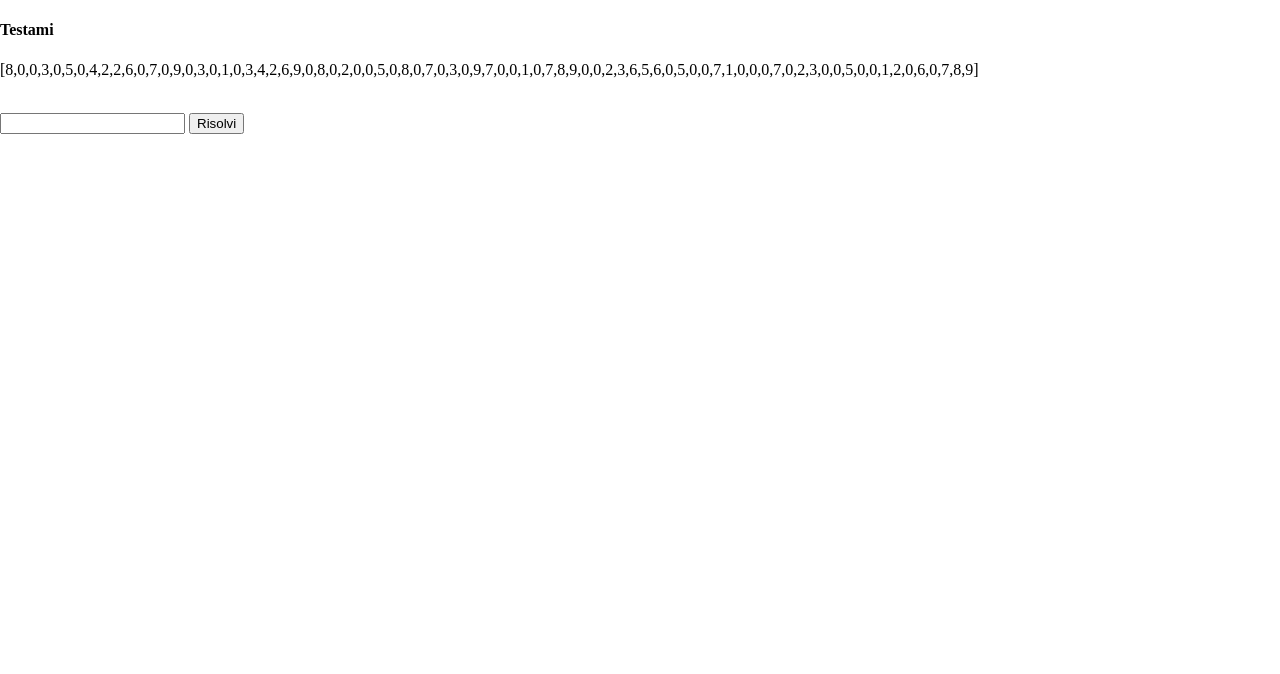
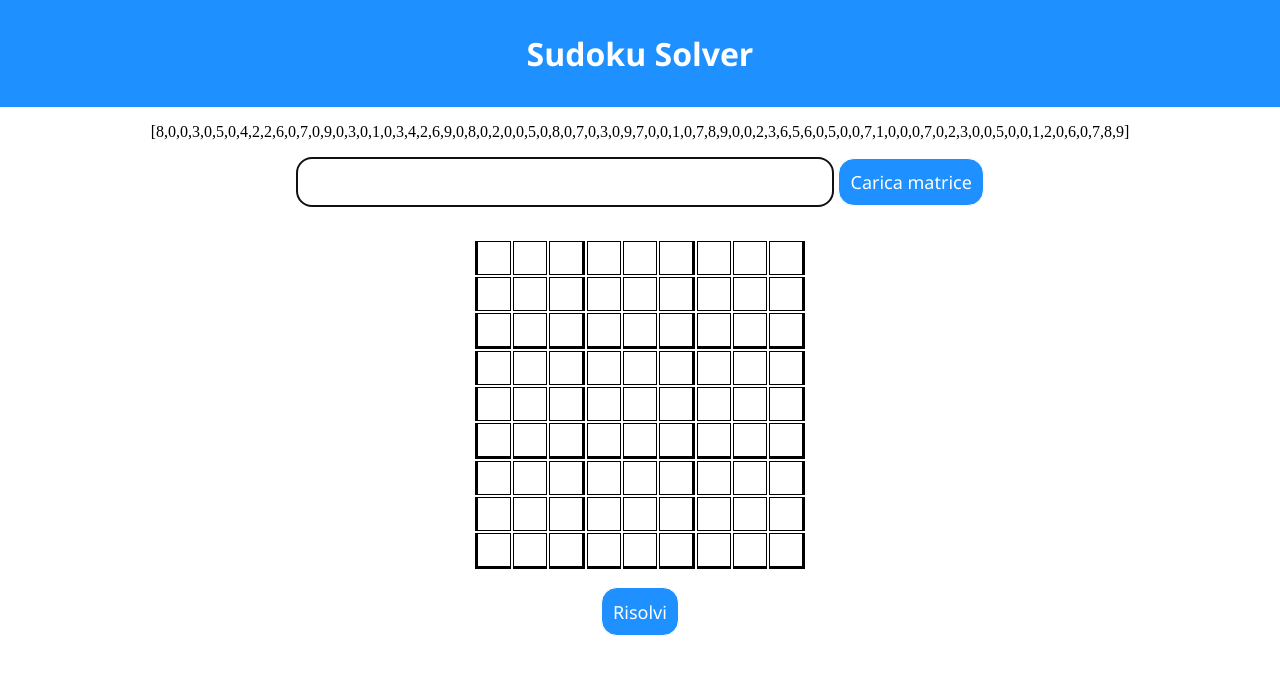
Before and after one commit to simone-cartalemi/cloud-system-project-sudoku-solver, a plain HTML site: page tester/index.html in a window 1280 px wide. Drawn offline with Linux system fonts and the light colour scheme.

Commit message:
feat: new design for web page

```diff
--- a/tester/index.html
+++ b/tester/index.html
@@ -9,13 +9,122 @@
 		<script src="solver.js"></script>
 	</head>
 	<body>
-		<div>
-			<h4>Testami</h4>
+		<div class="header">
+			<h4>Sudoku Solver</h4>
+		</div>
+		<div class="wrap">
 			<p>[8,0,0,3,0,5,0,4,2,2,6,0,7,0,9,0,3,0,1,0,3,4,2,6,9,0,8,0,2,0,0,5,0,8,0,7,0,3,0,9,7,0,0,1,0,7,8,9,0,0,2,3,6,5,6,0,5,0,0,7,1,0,0,0,7,0,2,3,0,0,5,0,0,1,2,0,6,0,7,8,9]</p>
+
+			<input type="text" id="matrix">
+			<input type="button" id="load" value="Carica matrice">
 			<br>
 		</div>
-		<input type="text" id="matrix">
-		<input type="button" id="send" value="Risolvi">
+
+		<div class="wrap">
+			<table id="table-matrix">
+				<tr>
+				<td></td>
+				<td></td>
+				<td></td>
+				<td></td>
+				<td></td>
+				<td></td>
+				<td></td>
+				<td></td>
+				<td></td>
+				</tr>
+				<tr>
+				<td></td>
+				<td></td>
+				<td></td>
+				<td></td>
+				<td></td>
+				<td></td>
+				<td></td>
+				<td></td>
+				<td></td>
+				</tr>
+				<tr>
+				<td></td>
+				<td></td>
+				<td></td>
+				<td></td>
+				<td></td>
+				<td></td>
+				<td></td>
+				<td></td>
+				<td></td>
+				</tr>
+				<tr>
+				<td></td>
+				<td></td>
+				<td></td>
+				<td></td>
+				<td></td>
+				<td></td>
+				<td></td>
+				<td></td>
+				<td></td>
+				</tr>
+				<tr>
+				<td></td>
+				<td></td>
+				<td></td>
+				<td></td>
+				<td></td>
+				<td></td>
+				<td></td>
+				<td></td>
+				<td></td>
+				</tr>
+				<tr>
+				<td></td>
+				<td></td>
+				<td></td>
+				<td></td>
+				<td></td>
+				<td></td>
+				<td></td>
+				<td></td>
+				<td></td>
+				</tr>
+				<tr>
+				<td></td>
+				<td></td>
+				<td></td>
+				<td></td>
+				<td></td>
+				<td></td>
+				<td></td>
+				<td></td>
+				<td></td>
+				</tr>
+				<tr>
+				<td></td>
+				<td></td>
+				<td></td>
+				<td></td>
+				<td></td>
+				<td></td>
+				<td></td>
+				<td></td>
+				<td></td>
+				</tr>
+				<tr>
+				<td></td>
+				<td></td>
+				<td></td>
+				<td></td>
+				<td></td>
+				<td></td>
+				<td></td>
+				<td></td>
+				<td></td>
+				</tr>
+			</table>
+
+			<input type="button" id="solve" value="Risolvi">
+		</div>
 
 		<div id="responses">
 
--- a/tester/style.css
+++ b/tester/style.css
@@ -1,4 +1,80 @@
+:root {
+    --blue: #1e90ff;
+    --white: #ffffff;
+    --black: #111111;
+    --default-font: "Segoe UI", Arial, sans-serif;
+  }
+
 html, body {
     margin: 0;
     padding: 0;
 }
+
+.header {
+    text-align: center;
+    background: var(--blue);
+    padding: 2rem;
+}
+
+h4 {
+    margin: 0;
+    color: var(--white);
+    font-size: xx-large;
+    font-family: var(--default-font);
+}
+
+.wrap {
+    text-align: center;
+    margin-bottom: 2rem;
+}
+
+input[type=text] {
+    border-radius: 1rem;
+    font-size: large;
+    padding: .7rem;
+    font-family: var(--default-font);
+    width: 40%;
+    outline: none;
+    border: 2px solid var(--black);
+}
+
+input[type=button] {
+    color: var(--white);
+    background: var(--blue);
+    border: .1rem solid var(--white);
+    border-radius: 1rem;
+    font-size: large;
+    padding: .7rem;
+    font-family: var(--default-font);
+    cursor: pointer;
+    transition: all .5s;
+}
+
+input[type=button]:hover {
+    background: var(--white);
+    color: var(--blue);
+    border: .1rem solid var(--blue);
+}
+
+
+table {
+    margin:1em auto;
+}
+td {
+    height:30px;
+    width:30px;
+    border:1px solid;
+    text-align:center;
+}
+td:first-child {
+    border-left:solid;
+}
+td:nth-child(3n) {
+    border-right:solid ;
+}
+tr:first-child {
+    border-top:solid;
+}
+tr:nth-child(3n) td {
+    border-bottom:solid ;
+}
```
